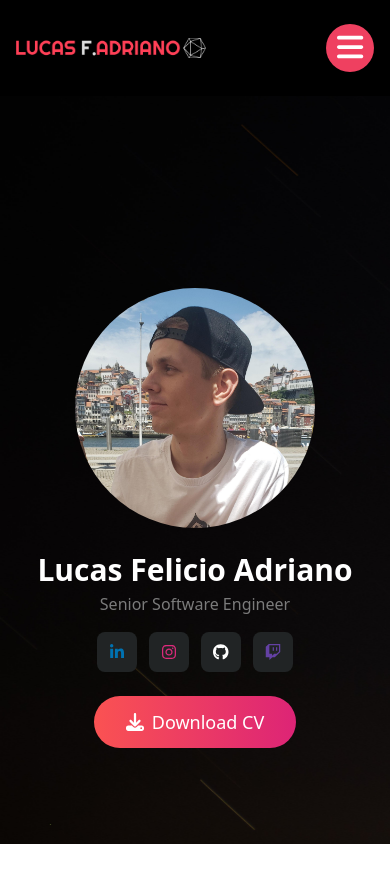
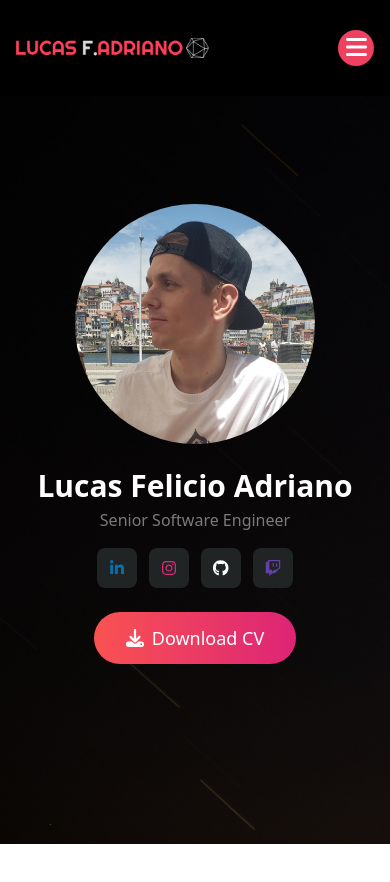
Before and after one commit to lucasadrianof/personal-blog-nextjs, a Next.js app: page / in a window 390 px wide. Shown: the top 882 px of the page. After the commit the page ends 844 px from the top, so only its background shows below. Built offline with nearby package versions, Linux system fonts and the light colour scheme.

Commit message:
Homepage tweaks for mobile (#9)
* fix: fix avatar position for extra-small screens

* fix: fix header size for mobile

* fix: fix logo size

* fix: fix menu item size for mobile

```diff
--- a/src/app/components/Header.tsx
+++ b/src/app/components/Header.tsx
@@ -52,20 +52,26 @@ export default function Header() {
   const toggleMenuOpen = () => setMenuOpen(!menuOpen)
 
   return (
-    <header className="container w-full h-24 flex items-center place-content-between bg-black lg:bg-transparent">
+    <header className="lg:container w-full h-24 flex items-center place-content-between bg-black lg:bg-transparent">
       <div className="flex grow justify-between items-center px-4">
         <div>
           <Link href="/">
-            <Image alt="logo" src="/logo.png" width={190} height={30} />
+            <Image
+              alt="logo"
+              className="h-5 w-auto"
+              src="/logo.png"
+              width={190}
+              height={30}
+            />
           </Link>
         </div>
         <div className="flex items-center lg:hidden">
           <button
-            className="w-12 h-12 bg-[#ef4060] rounded-full"
+            className="w-9 h-9 bg-[#ef4060] rounded-full"
             onClick={toggleMenuOpen}
           >
             <FontAwesomeIcon
-              className="text-3xl text-white"
+              className="text-2xl text-white"
               icon={menuOpen ? faClose : faBars}
             />
           </button>
--- a/src/app/components/Hero/Hero.tsx
+++ b/src/app/components/Hero/Hero.tsx
@@ -6,7 +6,7 @@ import Social from '../Social/Social'
 
 export default function Hero() {
   return (
-    <div className="flex flex-col items-center justify-center h-[100vh] lg:h-[80vh]">
+    <div className="flex flex-col items-center justify-center h-[100vh] lg:h-[80vh] md:h-[80vh] sm:h-[80vh] xs:h-[80vh]">
       <Image
         alt="avatar"
         className="object-cover rounded-full h-60 w-60"
--- a/tailwind.config.js
+++ b/tailwind.config.js
@@ -1,3 +1,7 @@
+// eslint-disable-next-line @typescript-eslint/no-var-requires
+const defaultTheme = require('tailwindcss/defaultTheme')
+
+console.log({ defaultTheme })
 /** @type {import('tailwindcss').Config} */
 module.exports = {
   content: [
@@ -12,6 +16,10 @@ module.exports = {
       container: {
         center: true,
       },
+      screens: {
+        xs: '350px',
+        ...defaultTheme.screens,
+      },
     },
   },
   plugins: [],
```
